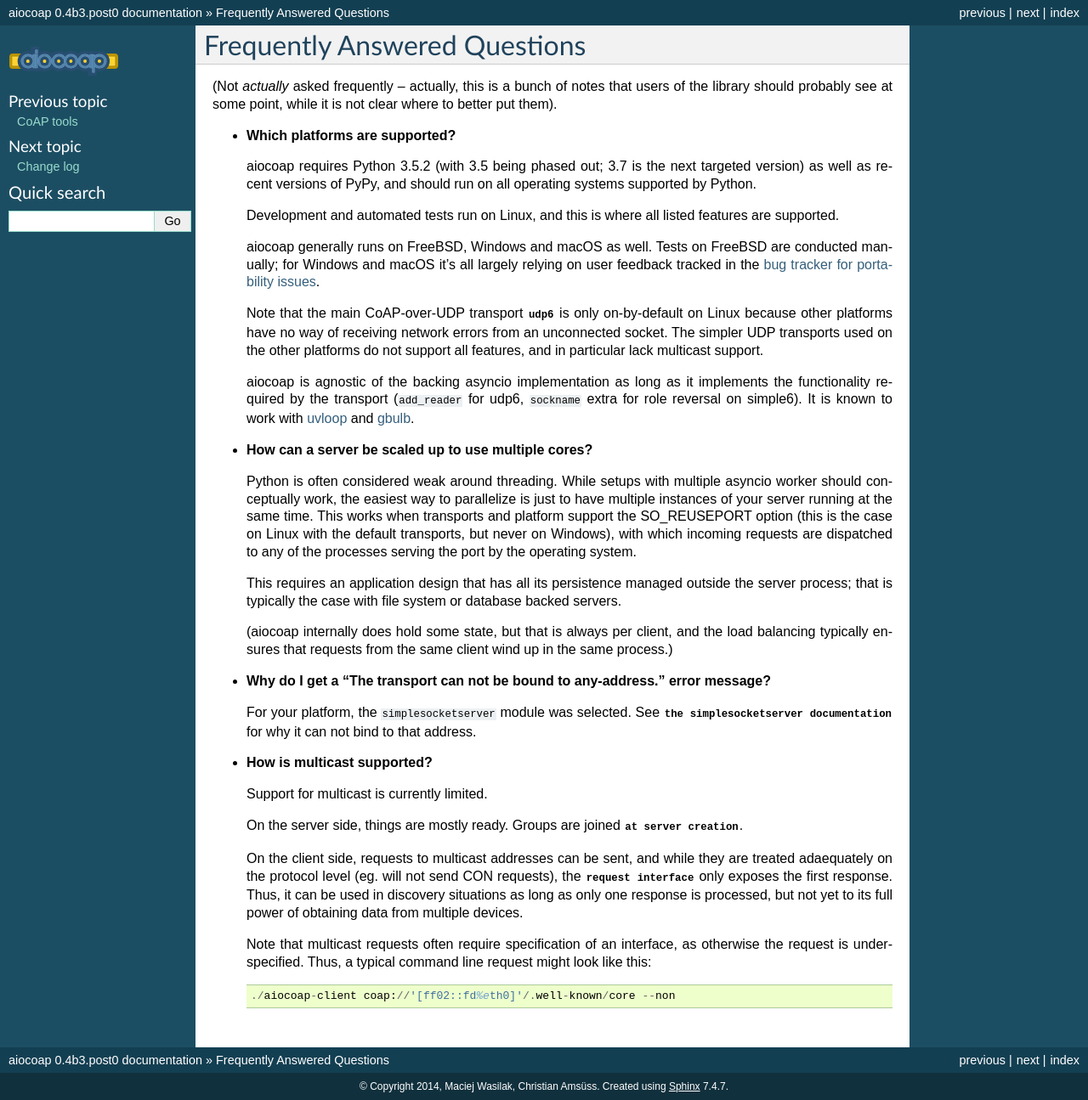
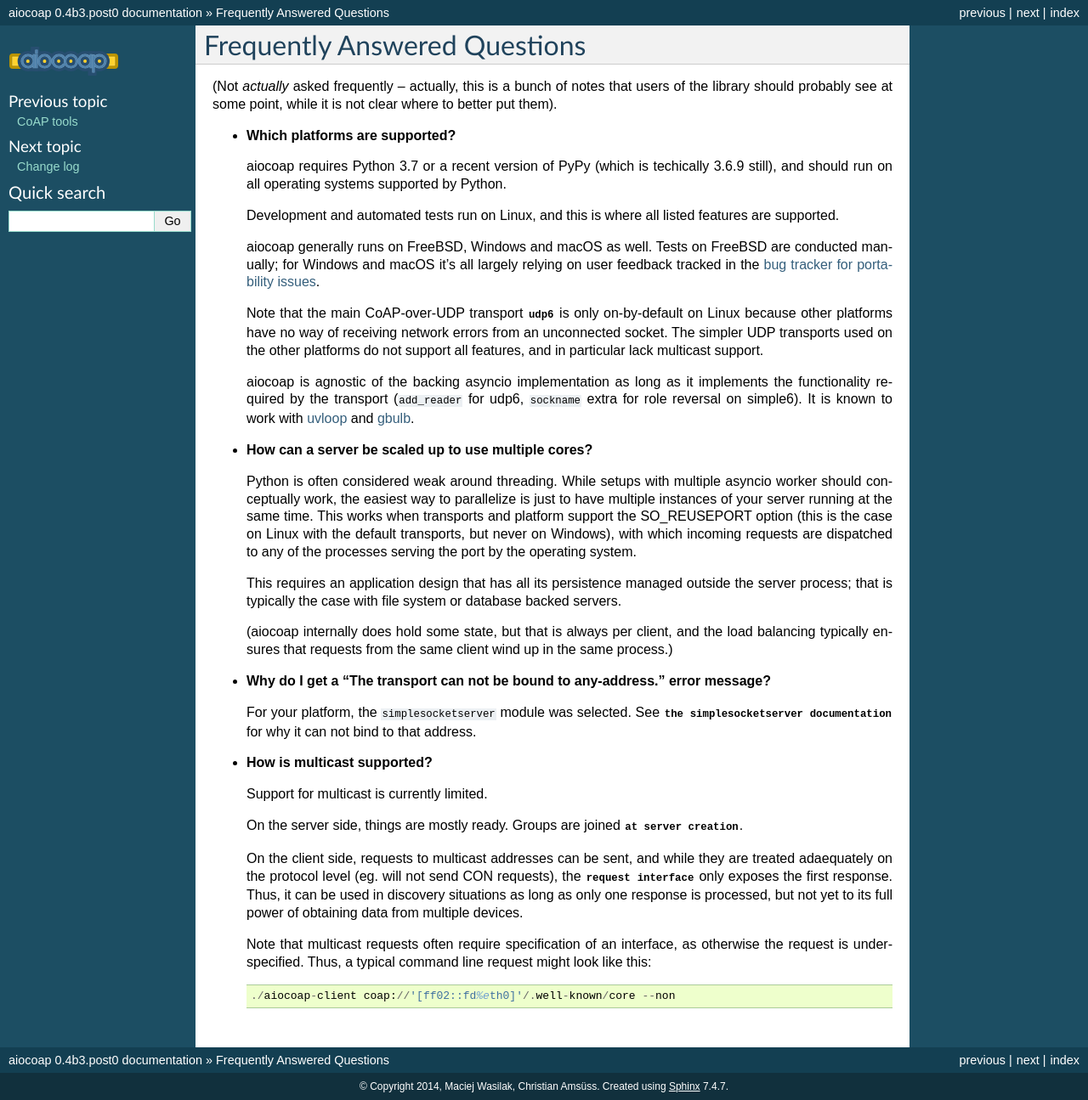
Before and after one commit to chrysn/aiocoap, a Sphinx documentation site: the page built from doc/faq.rst, in a window 1280 px wide. Shown: the whole page at 85% size. Built offline with Sphinx 7.4.7, drawn with Linux system fonts in a browser that asks for light colours; pages that are not in the unit, such as notebooks, are missing from menus.

Commit message:
Increase Python dependency version to 3.7
Integration tests for earlier Python versions have already been removed,
and issues like [54] show that earlier versions do show subtle
variations that'd be hard to find in detail.

This does not close the 3.7 transition in full yet (and thus doesn't
close the issue, and leaves the tested-for version at 3.6.9), as PyPy
still doesn't support all of Python 3.7; especially, the code will not
use variable annotations yet.

[54]: https://gitlab.com/oscore/liboscore/-/issues/54

Contributes-To: https://github.com/chrysn/aiocoap/issues/153

```diff
--- a/README.rst
+++ b/README.rst
@@ -66,7 +66,7 @@ the list or in the excluded items, file a wishlist item at the same location).
 Dependencies
 ------------
 
-Basic aiocoap works out of the box on Python_ 3.5.2 or newer (also works on
+Basic aiocoap works out of the box on Python_ 3.7 or newer (also works on
 PyPy3_). For full support (DTLS, OSCORE and link-format handling) follow the
 installation_ instructions as these require additional libraries.
 
--- a/doc/faq.rst
+++ b/doc/faq.rst
@@ -6,8 +6,8 @@ while it is not clear where to better put them).
 
 * **Which platforms are supported?**
 
-  aiocoap requires Python 3.5.2 (with 3.5 being phased out; 3.7 is the next targeted version)
-  as well as recent versions of PyPy,
+  aiocoap requires Python 3.7
+  or a recent version of PyPy (which is techically 3.6.9 still),
   and should run on all operating systems supported by Python.
 
   Development and automated tests run on Linux, and this is where all listed features are supported.
--- a/setup.py
+++ b/setup.py
@@ -103,7 +103,8 @@ setup(
         'Topic :: Software Development :: Libraries :: Python Modules',
         ],
 
-    python_requires='>=3.5',
+    # When changing this, also look into doc/faq.rst and README.rst
+    python_requires='>=3.6.9',
     extras_require=extras_require,
     tests_require=tests_require,
 
```
